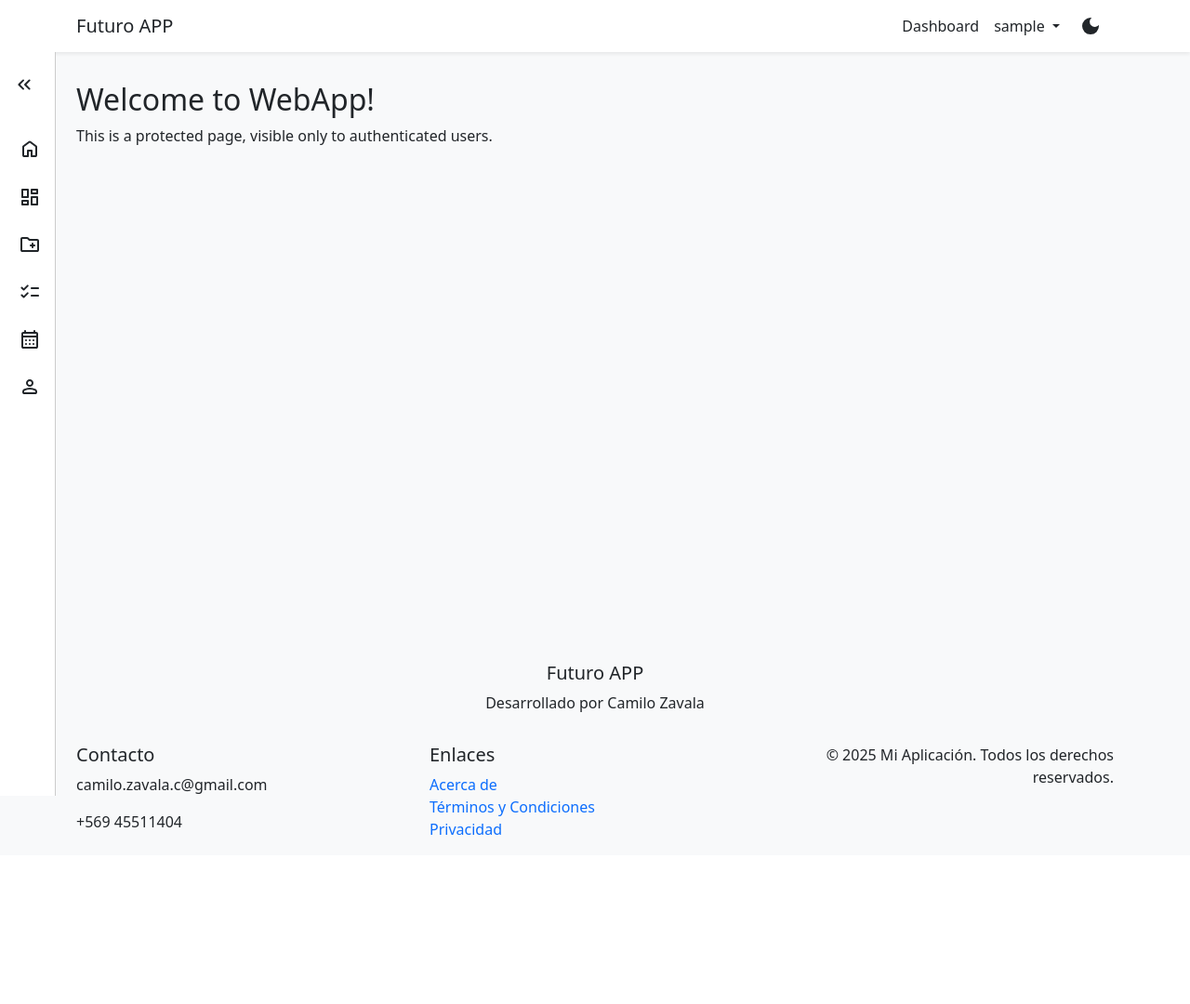
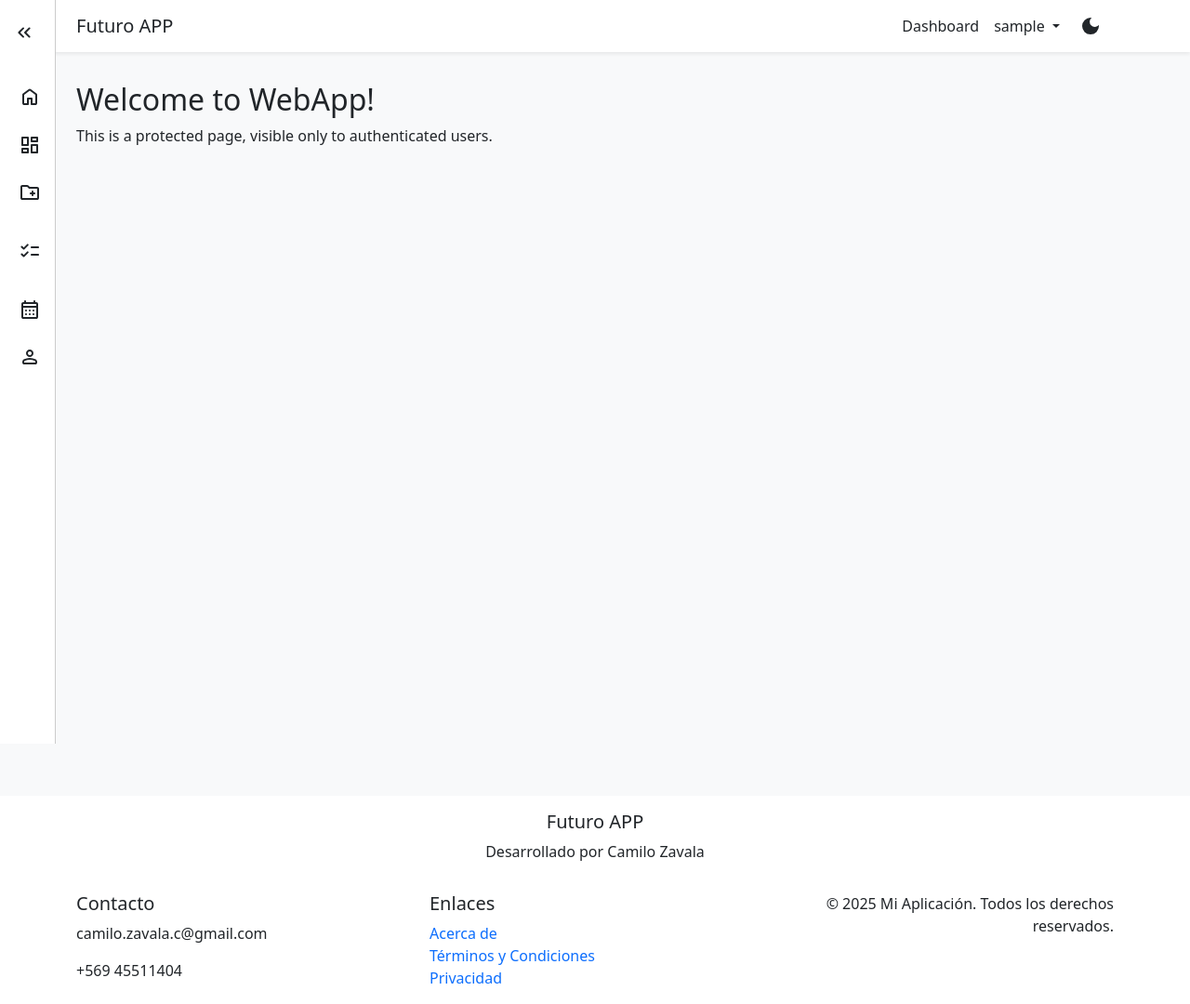
Before and after one commit to C1ZC/app_future, a Django app: page / in a window 1280 px wide. Shown: the whole page at 93% size. Before the commit the page ends 898 px from the top, so only its background shows below. Run offline with Django 5.2, Linux system fonts and the light colour scheme; the visitor is signed in with stand-in values (Sample User, id 1).

Commit message:
correction css

```diff
--- a/webapp/static/css/components/footer.css
+++ b/webapp/static/css/components/footer.css
@@ -1,6 +1,6 @@
 .footer,
 .footer-mode {
-    background: var(--footer-bg) !important;
+    background: var(--navbar-bg) !important;
     color: var(--footer-text) !important;
     transition: background 0.3s, color 0.3s;
 }
--- a/webapp/static/css/components/sidenav.css
+++ b/webapp/static/css/components/sidenav.css
@@ -1,36 +1,40 @@
-@import url('https://fonts.googleapis.com/css2?family=Poppins:ital,wght@0,100;0,200;0,300;0,400;0,500;0,600;0,700;0,800;0,900;1,100;1,200;1,300;1,400;1,500;1,600;1,700;1,800;1,900&display=swap');
-
 #sidebar {
     box-sizing: border-box;
     height: 100vh;
-    width: 250px;
+    width: var(--sidebar-width);
     padding: 5px 1em;
     background-color: var(--sidebar-bg);
     color: var(--sidebar-text);
     border-right: 1px solid var(--line-clr);
     position: fixed;
-    align-self: start;
-    transition: 300ms ease-in-out;
-    overflow: hidden;
-    text-wrap: nowrap;
+    top: 0;
+    left: 0;
+    transition: width 300ms cubic-bezier(.4,0,.2,1);
+    overflow-x: hidden;
+    overflow-y: auto;
     z-index: 1000;
 }
+
 #sidebar.close {
+    width: var(--sidebar-width-collapsed);
     padding: 5px;
-    width: 60px;
 }
+
 #sidebar ul {
     list-style: none;
     padding-left: 1px;
 }
+
 #sidebar > ul > li:first-child {
     display: flex;
     justify-content: flex-end;
     margin-bottom: 16px;
 }
+
 #sidebar ul li.active a {
     color: var(--accent-color);
 }
+
 #sidebar a,
 #sidebar .dropdown-btn,
 #sidebar .logo {
@@ -42,6 +46,7 @@
     align-items: center;
     gap: 1em;
 }
+
 .dropdown-btn {
     width: 100%;
     text-align: left;
@@ -50,39 +55,49 @@
     font: inherit;
     cursor: pointer;
 }
+
 #sidebar svg {
     flex-shrink: 0;
     fill: var(--sidebar-text);
 }
+
 #sidebar a span,
 #sidebar .dropdown-btn span {
     flex-grow: 1;
 }
+
 #sidebar a:hover,
 #sidebar .dropdown-btn:hover {
     background-color: var(--accent-color);
     color: var(--sidebar-bg);
 }
+
 #sidebar .sub-menu {
     display: grid;
     grid-template-rows: 0fr;
     transition: 300ms ease-in-out;
 }
+
 #sidebar .sub-menu > div {
     overflow: hidden;
 }
+
 #sidebar .sub-menu.show {
     grid-template-rows: 1fr;
 }
+
 .dropdown-btn svg {
     transition: 200ms ease;
 }
+
 .rotate svg:last-child {
     rotate: 180deg;
 }
+
 #sidebar .sub-menu a {
     padding-left: 2em;
 }
+
 #toggle-btn {
     margin-left: auto;
     padding: 1em;
@@ -91,10 +106,12 @@
     background: none;
     cursor: pointer;
 }
+
 #toggle-btn:hover {
     background-color: var(--accent-color);
     color: var(--sidebar-bg);
 }
+
 @media(max-width: 800px) {
     #sidebar {
         height: 60px;
@@ -105,6 +122,7 @@
         position: fixed;
         top: unset;
         bottom: 0;
+        left: 0;
     }
     #sidebar > ul {
         padding: 0;
--- a/webapp/static/css/style.css
+++ b/webapp/static/css/style.css
@@ -19,6 +19,8 @@
     --icon-color-dark: #f8f9fa;
     --accent-color: #0071ff;
     --line-clr: #ccc;
+    --sidebar-width: 250px;
+    --sidebar-width-collapsed: 60px;
 }
 
 [data-theme="dark"] {
@@ -42,9 +44,10 @@
     --icon-color-dark: #212529;
     --accent-color: #0071ff;
     --line-clr: #42434a;
+    --sidebar-width: 250px;
+    --sidebar-width-collapsed: 60px;
 }
 
-/* Reset básico */
 * {
     margin: 0;
     padding: 0;
@@ -61,11 +64,36 @@ body {
     transition: background 0.3s, color 0.3s;
 }
 
+.main-wrapper {
+    flex: 1 1 auto;
+    display: flex;
+    flex-direction: row;
+    min-height: 80vh;
+    width: 100%;
+    position: relative;
+}
+
 .main-content {
-    transition: margin-left 300ms ease-in-out;
-    z-index: 1;
+    transition: margin-left 300ms cubic-bezier(.4,0,.2,1);
     background: transparent;
     color: var(--text);
+    width: 100%;
+    min-height: 100vh;
+    margin-left: var(--sidebar-width);
+    z-index: 1;
+}
+body:not(.sidebar-visible) .main-content {
+    margin-left: 0 !important;
+}
+
+#sidebar.close ~ #main-content,
+#sidebar.close + #main-content {
+    margin-left: var(--sidebar-width-collapsed);
+}
+
+#sidebar.open ~ #main-content,
+#sidebar.open + #main-content {
+    margin-left: var(--sidebar-width);
 }
 
 .card {
--- a/webapp/static/js/menu.js
+++ b/webapp/static/js/menu.js
@@ -1,5 +1,6 @@
 document.addEventListener("DOMContentLoaded", function() {
     const sidebar = document.getElementById('sidebar');
+    const mainContent = document.getElementById('main-content');
     sidebar.classList.add('close');
     const toggleButton = document.getElementById('toggle-btn');
     const subMenus = document.querySelectorAll('.dropdown-btn');
@@ -18,13 +19,20 @@ document.addEventListener("DOMContentLoaded", function() {
         if (sidebar.classList.contains('close')) {
             sidebar.classList.remove('close');
             sidebar.classList.add('open');
-            toggleButton.classList.add('rotate');
         } else {
             sidebar.classList.remove('open');
             sidebar.classList.add('close');
-            toggleButton.classList.remove('rotate');
         }
+        updateMainContentMargin();
         closeAllSubMenus();
+    }
+
+    function updateMainContentMargin() {
+        if (sidebar.classList.contains('close')) {
+            mainContent.style.marginLeft = 'var(--sidebar-width-collapsed)';
+        } else {
+            mainContent.style.marginLeft = 'var(--sidebar-width)';
+        }
     }
 
     function toggleSubMenu(button) {
@@ -34,11 +42,10 @@ document.addEventListener("DOMContentLoaded", function() {
         }
         subMenu.classList.toggle('show');
         button.classList.toggle('rotate');
-
         if (sidebar.classList.contains('close')) {
             sidebar.classList.remove('close');
-            toggleButton.classList.remove('rotate');
         }
+        updateMainContentMargin();
     }
 
     function closeAllSubMenus() {
@@ -47,4 +54,7 @@ document.addEventListener("DOMContentLoaded", function() {
             ul.previousElementSibling.classList.remove('rotate');
         });
     }
+
+    // Inicializa el margen del contenido principal
+    updateMainContentMargin();
 });
--- a/webapp/templates/base.html
+++ b/webapp/templates/base.html
@@ -1,4 +1,4 @@
-{% load static %}  <!-- Loading the static tag library -->
+{% load static %}
 <!DOCTYPE html>
 <html lang="en">
 <head>
@@ -6,28 +6,26 @@
     <meta name="viewport" content="width=device-width, initial-scale=1.0">
     <title>{% block title %}WebApp{% endblock %}</title>
     <link href="https://cdn.jsdelivr.net/npm/bootstrap@5.1.3/dist/css/bootstrap.min.css" rel="stylesheet">
-    <link rel="stylesheet" href="{% static 'css/style.css' %}"> <!-- Now this line should work -->
-    <link rel="stylesheet" href="{% static 'css/components/navbar.css' %}"> <!-- Now this line should work -->
-    <link rel="stylesheet" href="{% static 'css/components/footer.css' %}"> <!-- Now this line should work -->
-    <link rel="stylesheet" href="{% static 'css/components/sidenav.css' %}"> <!-- Now this line should work -->
+    <link rel="stylesheet" href="{% static 'css/style.css' %}">
+    <link rel="stylesheet" href="{% static 'css/components/navbar.css' %}">
+    <link rel="stylesheet" href="{% static 'css/components/footer.css' %}">
+    <link rel="stylesheet" href="{% static 'css/components/sidenav.css' %}">
     <script src="{% static 'js/theme-toggle.js' %}"></script>
     <script src="{% static 'js/menu.js' %}"></script>
-
 </head>
 <body>
-
     {% include 'components/navbar.html' %}
 
-    <div class="main-content d-flex" style="min-height: 80vh;">
+    <div class="main-wrapper d-flex flex-column" style="min-height: 80vh;">
         {% if user.is_authenticated %}
             {% include 'components/sidebar.html' %}
         {% endif %}
-        <div class="flex-grow-1 px-3 py-2">
+        <main id="main-content" class="main-content flex-grow-1 px-3 py-2">
             <div class="container mt-4">
                 {% block content %}
                 {% endblock content %}
             </div>
-        </div>
+        </main>
     </div>
 
     {% include 'components/footer.html' %}
```
